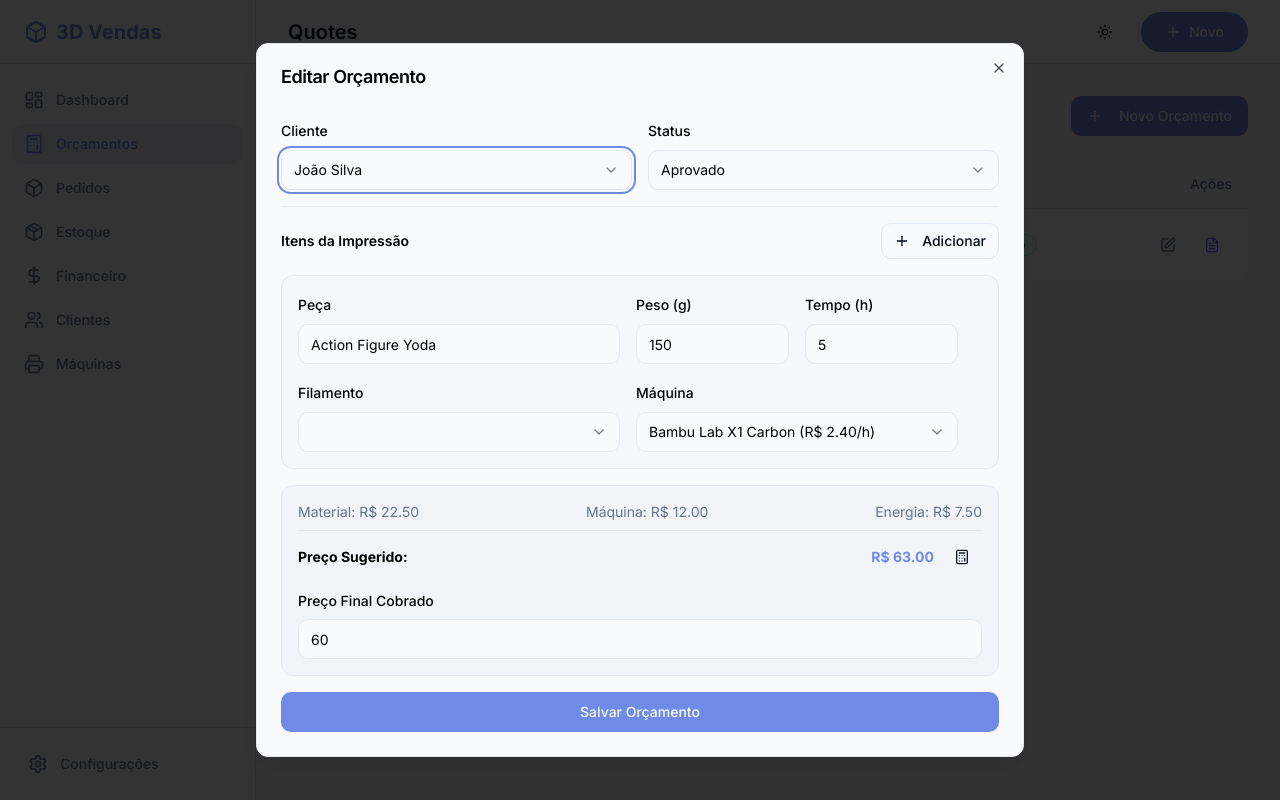
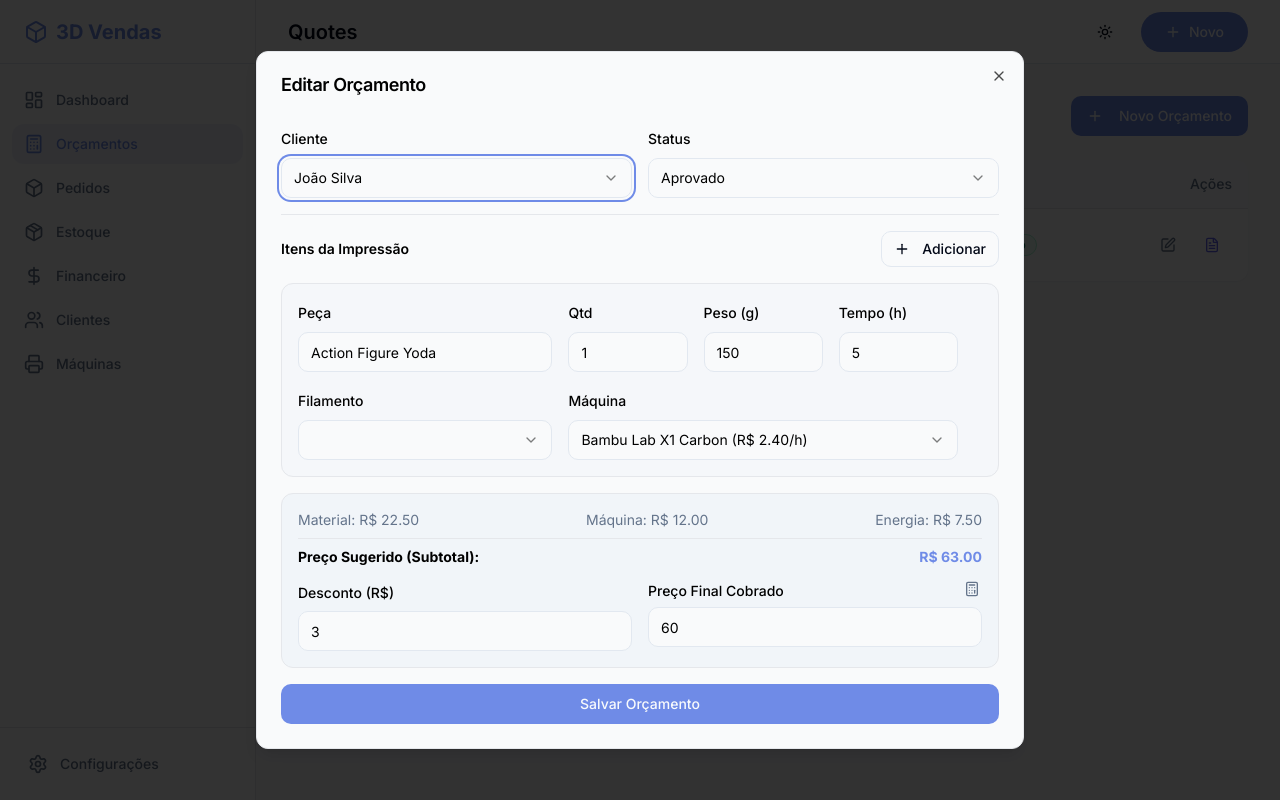
Before and after one commit to jb3deng-lab/sistema-ger-3d-1oelayxww, a React (Vite) app: page /quotes in a window 1280 px wide. Both pictures are taken after a click on the button 1168 px from the left and 244 px from the top of the page. Built offline with nearby package versions, Linux system fonts and the light colour scheme.

Commit message:
feat: Add quantity and discount to quotes

```diff
--- a/src/components/quotes/InvoicePreview.tsx
+++ b/src/components/quotes/InvoicePreview.tsx
@@ -86,7 +86,9 @@ export function InvoicePreview({
                 </tr>
               </thead>
               <tbody>
-                {quote.items.map((item, idx) => (
+                {quote.items.map((item, idx) => {
+                  const qty = item.quantity || 1
+                  return (
                     <tr key={idx} className="border-b border-slate-100">
                       <td className="py-3">
                         <p className="font-semibold text-slate-800">{item.pieceName}</p>
@@ -94,15 +96,16 @@ export function InvoicePreview({
                           Peso Estimado: {item.weight}g | Tempo: {item.timeHours}h
                         </p>
                       </td>
-                    <td className="py-3 text-center text-slate-700">1</td>
+                      <td className="py-3 text-center text-slate-700">{qty}</td>
                       <td className="py-3 text-right text-slate-700">
                         R$ {item.suggestedPrice.toFixed(2)}
                       </td>
                       <td className="py-3 text-right font-medium text-slate-800">
-                      R$ {item.suggestedPrice.toFixed(2)}
+                        R$ {(item.suggestedPrice * qty).toFixed(2)}
                       </td>
                     </tr>
-                ))}
+                  )
+                })}
               </tbody>
             </table>
           </div>
@@ -113,10 +116,19 @@ export function InvoicePreview({
                 <span>Subtotal:</span>
                 <span>R$ {quote.suggestedPrice.toFixed(2)}</span>
               </div>
-              {quote.finalPrice !== quote.suggestedPrice && (
+              {!!quote.discount && quote.discount > 0 && (
+                <div className="flex justify-between text-sm text-slate-600 text-red-600">
+                  <span>Desconto:</span>
+                  <span>- R$ {quote.discount.toFixed(2)}</span>
+                </div>
+              )}
+              {quote.finalPrice !== quote.suggestedPrice - (quote.discount || 0) && (
                 <div className="flex justify-between text-sm text-slate-600">
-                  <span>Ajuste/Desconto:</span>
-                  <span>R$ {(quote.finalPrice - quote.suggestedPrice).toFixed(2)}</span>
+                  <span>Outros Ajustes:</span>
+                  <span>
+                    R${' '}
+                    {(quote.finalPrice - (quote.suggestedPrice - (quote.discount || 0))).toFixed(2)}
+                  </span>
                 </div>
               )}
               <div className="flex justify-between py-3 border-t-2 border-slate-800 font-bold text-xl text-slate-800">
--- a/src/components/quotes/QuoteForm.tsx
+++ b/src/components/quotes/QuoteForm.tsx
@@ -22,6 +22,7 @@ export function QuoteForm({ open, onOpenChange, editId }: QuoteFormProps) {
 
   const [clientId, setClientId] = useState('')
   const [items, setItems] = useState<Partial<QuoteItem>[]>([])
+  const [discount, setDiscount] = useState('0')
   const [finalPrice, setFinalPrice] = useState('')
   const [status, setStatus] = useState<'Pendente' | 'Aprovado' | 'Recusado'>('Pendente')
 
@@ -32,12 +33,16 @@ export function QuoteForm({ open, onOpenChange, editId }: QuoteFormProps) {
         if (q) {
           setClientId(q.clientId)
           setItems(q.items)
+          setDiscount(q.discount?.toString() || '0')
           setFinalPrice(q.finalPrice.toString())
           setStatus(q.status)
         }
       } else {
         setClientId('')
-        setItems([{ pieceName: '', weight: 0, timeHours: 0, filamentId: '', machineId: '' }])
+        setItems([
+          { pieceName: '', weight: 0, timeHours: 0, quantity: 1, filamentId: '', machineId: '' },
+        ])
+        setDiscount('0')
         setFinalPrice('')
         setStatus('Pendente')
       }
@@ -70,13 +75,16 @@ export function QuoteForm({ open, onOpenChange, editId }: QuoteFormProps) {
   const totals = useMemo(
     () =>
       calculatedItems.reduce(
-        (acc, item) => ({
-          material: acc.material + item.costs.material,
-          machine: acc.machine + item.costs.machine,
-          energy: acc.energy + item.costs.energy,
-          total: acc.total + item.costs.total,
-          suggestedPrice: acc.suggestedPrice + item.suggestedPrice,
-        }),
+        (acc, item) => {
+          const qty = item.quantity || 1
+          return {
+            material: acc.material + item.costs.material * qty,
+            machine: acc.machine + item.costs.machine * qty,
+            energy: acc.energy + item.costs.energy * qty,
+            total: acc.total + item.costs.total * qty,
+            suggestedPrice: acc.suggestedPrice + item.suggestedPrice * qty,
+          }
+        },
         { material: 0, machine: 0, energy: 0, total: 0, suggestedPrice: 0 },
       ),
     [calculatedItems],
@@ -90,6 +98,9 @@ export function QuoteForm({ open, onOpenChange, editId }: QuoteFormProps) {
       return toast({ title: 'Erro', description: 'Adicione itens.', variant: 'destructive' })
 
     const client = clients.find((c) => c.id === clientId)
+    const discountVal = parseFloat(discount) || 0
+    const finalPriceVal = parseFloat(finalPrice) || Math.max(0, totals.suggestedPrice - discountVal)
+
     const quoteData: Omit<Quote, 'id'> = {
       clientId,
       clientName: client ? client.name : '',
@@ -101,7 +112,8 @@ export function QuoteForm({ open, onOpenChange, editId }: QuoteFormProps) {
         total: totals.total,
       },
       suggestedPrice: totals.suggestedPrice,
-      finalPrice: parseFloat(finalPrice) || totals.suggestedPrice,
+      discount: discountVal,
+      finalPrice: finalPriceVal,
       status,
       date: new Date().toISOString(),
     }
@@ -170,7 +182,14 @@ export function QuoteForm({ open, onOpenChange, editId }: QuoteFormProps) {
                 onClick={() =>
                   setItems([
                     ...items,
-                    { pieceName: '', weight: 0, timeHours: 0, filamentId: '', machineId: '' },
+                    {
+                      pieceName: '',
+                      weight: 0,
+                      timeHours: 0,
+                      quantity: 1,
+                      filamentId: '',
+                      machineId: '',
+                    },
                   ])
                 }
               >
@@ -190,13 +209,25 @@ export function QuoteForm({ open, onOpenChange, editId }: QuoteFormProps) {
                     <Trash2 className="w-4 h-4" />
                   </Button>
                 )}
-                <div className="grid grid-cols-1 sm:grid-cols-2 lg:grid-cols-4 gap-4 pr-6">
+                <div className="grid grid-cols-1 sm:grid-cols-2 lg:grid-cols-5 gap-4 pr-6">
                   <div className="space-y-2 lg:col-span-2">
                     <Label>Peça</Label>
                     <Input
                       required
                       value={item.pieceName || ''}
                       onChange={(e) => updateItem(index, 'pieceName', e.target.value)}
+                    />
+                  </div>
+                  <div className="space-y-2 lg:col-span-1">
+                    <Label>Qtd</Label>
+                    <Input
+                      type="number"
+                      required
+                      min="1"
+                      value={item.quantity || 1}
+                      onChange={(e) =>
+                        updateItem(index, 'quantity', parseInt(e.target.value, 10) || 1)
+                      }
                     />
                   </div>
                   <div className="space-y-2 lg:col-span-1">
@@ -239,7 +270,7 @@ export function QuoteForm({ open, onOpenChange, editId }: QuoteFormProps) {
                       </SelectContent>
                     </Select>
                   </div>
-                  <div className="space-y-2 lg:col-span-2">
+                  <div className="space-y-2 lg:col-span-3">
                     <Label>Máquina</Label>
                     <Select
                       required
@@ -269,21 +300,42 @@ export function QuoteForm({ open, onOpenChange, editId }: QuoteFormProps) {
               <span>Energia: R$ {totals.energy.toFixed(2)}</span>
             </div>
             <div className="pt-2 border-t flex justify-between font-bold items-center">
-              <span>Preço Sugerido:</span>
-              <div className="flex items-center gap-2">
+              <span>Preço Sugerido (Subtotal):</span>
               <span className="text-primary">R$ {totals.suggestedPrice.toFixed(2)}</span>
+            </div>
+            <div className="grid grid-cols-1 sm:grid-cols-2 gap-4 pt-2">
+              <div className="space-y-2">
+                <Label>Desconto (R$)</Label>
+                <Input
+                  type="number"
+                  step="0.01"
+                  min="0"
+                  value={discount}
+                  onChange={(e) => {
+                    const val = e.target.value
+                    setDiscount(val)
+                    const d = parseFloat(val) || 0
+                    setFinalPrice(Math.max(0, totals.suggestedPrice - d).toFixed(2))
+                  }}
+                />
+              </div>
+              <div className="space-y-2">
+                <div className="flex items-center justify-between">
+                  <Label>Preço Final Cobrado</Label>
                   <Button
                     type="button"
-                  variant="secondary"
-                  size="sm"
-                  onClick={() => setFinalPrice(totals.suggestedPrice.toFixed(2))}
+                    variant="ghost"
+                    size="icon"
+                    className="w-5 h-5 -mt-1 text-muted-foreground hover:text-foreground"
+                    title="Calcular com base no subtotal e desconto"
+                    onClick={() => {
+                      const d = parseFloat(discount) || 0
+                      setFinalPrice(Math.max(0, totals.suggestedPrice - d).toFixed(2))
+                    }}
                   >
                     <Calculator className="w-4 h-4" />
                   </Button>
                 </div>
-            </div>
-            <div className="space-y-2 pt-2">
-              <Label>Preço Final Cobrado</Label>
                 <Input
                   type="number"
                   step="0.01"
@@ -291,6 +343,7 @@ export function QuoteForm({ open, onOpenChange, editId }: QuoteFormProps) {
                   value={finalPrice}
                   onChange={(e) => setFinalPrice(e.target.value)}
                 />
+              </div>
             </div>
           </div>
           <Button type="submit" className="w-full">
--- a/src/store/AppContext.tsx
+++ b/src/store/AppContext.tsx
@@ -47,6 +47,7 @@ export type QuoteItem = {
   timeHours: number
   filamentId: string
   machineId: string
+  quantity: number
   costs: { material: number; machine: number; energy: number; total: number }
   suggestedPrice: number
 }
@@ -58,6 +59,7 @@ export type Quote = {
   items: QuoteItem[]
   totalCosts: { material: number; machine: number; energy: number; total: number }
   suggestedPrice: number
+  discount: number
   finalPrice: number
   status: 'Pendente' | 'Aprovado' | 'Recusado'
   date: string
@@ -144,12 +146,14 @@ const mockQuotes: Quote[] = [
         timeHours: 5,
         filamentId: '1',
         machineId: '1',
+        quantity: 1,
         costs: { material: 22.5, machine: 12, energy: 7.5, total: 42 },
         suggestedPrice: 63,
       },
     ],
     totalCosts: { material: 22.5, machine: 12, energy: 7.5, total: 42 },
     suggestedPrice: 63,
+    discount: 3,
     finalPrice: 60,
     status: 'Aprovado',
     date: new Date().toISOString(),
```
Also changed, not shown: .skip.config.json. Lines whose indentation alone changed are shown as unchanged.
